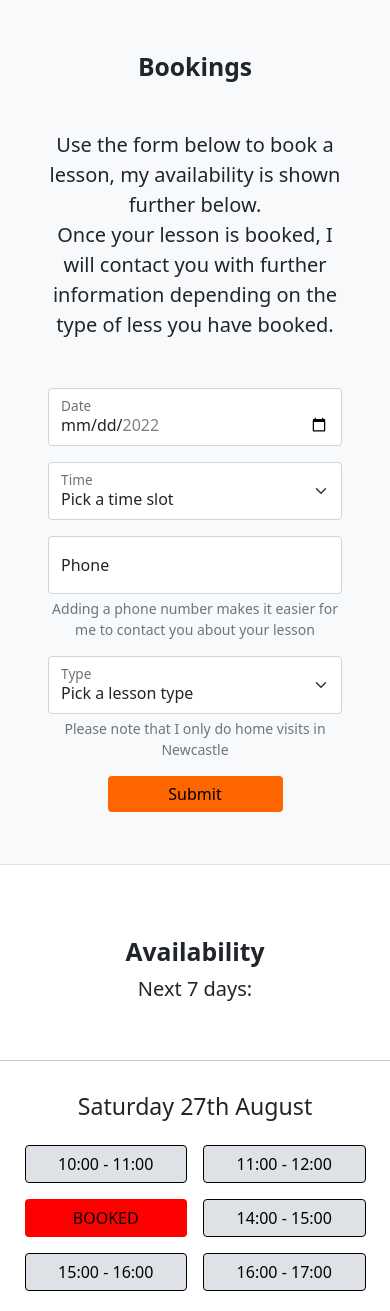
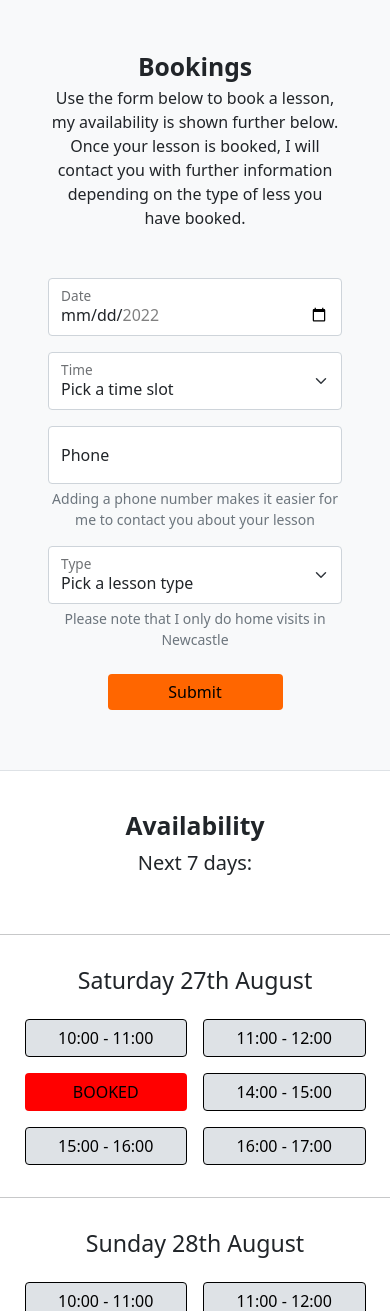
Before and after one commit to adamhatton/john-breedon-bass-tuition-pp4, a Django app: page /bookings/ in a window 390 px wide. Shown: the part 56-1367 px from the top of the page. Run offline with Django 3.2, Linux system fonts and the light colour scheme; a user stored in the database is signed in; data comes from the database, SQL or seed files in the repository; both versions use the stored data as it was after the commit; some libraries are stand-ins or nearby versions.

Commit message:
Add various margin changes to bootstrap classes

```diff
--- a/learner_account/admin.py
+++ b/learner_account/admin.py
@@ -45,6 +45,7 @@
         '''
         return obj.about[:100]
 
+    # Code taken from user "devwaseem" on https://stackoverflow.com/questions/56944865/how-to-remove-delete-button-from-django-admin-page  # noqa
     def has_delete_permission(self, request, obj=None):
         '''
         Disable delete button for LearnerProfiles to prevent issues
@@ -57,7 +58,7 @@
         ):
             return False
         return True
-
+    # End of Code taken from user "devwaseem"
 
 @admin.register(Testimonial)
 class TestimonialAdmin(admin.ModelAdmin):
--- a/static/css/style.css
+++ b/static/css/style.css
@@ -67,6 +67,7 @@
     color: #000;
     background-color: #ff6600;
     border: #ff6600;
+    margin: 0.5rem 0;
 }
 
 .btn:hover {
@@ -206,3 +207,12 @@
         opacity: 1;
     }
 }
+
+/*------------------------------------- Media Queries */
+/* For mobiles with screen size 475px and below */
+@media screen and (max-width: 475px) {
+
+    .booking-lead {
+        font-size: 1rem;
+    }
+}
--- a/static/js/script.js
+++ b/static/js/script.js
@@ -145,7 +145,6 @@
     dateField.value = date.dataset.dateStr;
 }
 
-
 /**
  * Takes a booking button and finds the previous h3 element
  */
--- a/templates/about.html
+++ b/templates/about.html
@@ -28,7 +28,7 @@
 
 <!-- Testimonials section -->
 <section class="py-5">
-    <div class="container px-5 my-5 px-5">
+    <div class="container px-5 mb-5 mt-3 px-5">
         <div class="text-center mb-5">
             <h2 class="fw-bolder">Student testimonials</h2>
             <p class="lead mb-0">See what my other students have to say about learning with me:</p>
--- a/templates/bookings.html
+++ b/templates/bookings.html
@@ -6,9 +6,9 @@
 <section id="bookings-section" class="bg-light py-1 push-below-nav border-bottom">
     <div class="container px-5 my-5">
         <div class="row justify-content-center text-center">
-            <h2 class="fw-bolder mb-5">Bookings</h2>
-            <p class="lead mb-0">Use the form below to book a lesson, my availability is shown further below.</p>
-            <p class="lead mb-0">Once your lesson is booked, I will contact you with further information depending on the type of less you have booked.</p>
+            <h2 class="fw-bolder mb-1">Bookings</h2>
+            <p class="lead mb-0 booking-lead">Use the form below to book a lesson, my availability is shown further below.</p>
+            <p class="lead mb-0 booking-lead">Once your lesson is booked, I will contact you with further information depending on the type of less you have booked.</p>
             <form id="bookings-form" class="form-width mt-5" method="POST">
                 {% crispy booking_form booking_form.helper %}
             </form>
@@ -18,7 +18,7 @@
 
 <!-- Availability section -->
 <section id="availability-section" class="border-bottom py-4">
-    <div class="container my-5 text-center">
+    <div class="container mb-5 mt-3 text-center">
         <div class="row justify-content-center">
             <div class="mb-4">
                 <h2 class="fw-bolder">Availability</h2>
--- a/templates/home.html
+++ b/templates/home.html
@@ -77,7 +77,7 @@
 
 <!-- Prices section -->
 <section class="border-bottom py-4">
-    <div class="container my-5">
+    <div class="container mb-5 mt-3">
         <div class="text-center mb-5">
             <h2 id="prices-header" class="fw-bolder">Prices</h2>
             <p class="lead mb-0">My standard prices are as follows:</p>
@@ -114,7 +114,7 @@
 
 <!-- Contact section -->
 <section class="bg-light py-5 scrollspy">
-    <div class="container px-5 my-5">
+    <div class="container px-5 mb-5 mt-3">
         <div class="row justify-content-center">
             <div class="text-center mb-5">
                 <h2 id="contact-header" class="fw-bolder">Get in touch</h2>
--- a/templates/learner_account.html
+++ b/templates/learner_account.html
@@ -16,8 +16,8 @@
 </section>
 
 <!-- Bookings section -->
-<section class="py-5">
-    <div class="container px-5 my-5 px-5">
+<section class="py-4">
+    <div class="container px-5 my-3 px-5">
         <div class="text-center mb-5">
             <h2 class="fw-bolder">Upcoming Bookings</h2>
             <p class="lead mb-0">View your existing bookings below:</p>
@@ -57,7 +57,7 @@
 
 <!-- Testimonial section -->
 <section class="border-bottom py-4 text bg-light">
-    <div class="container my-5 text-center">
+    <div class="container mb-5 mt-3 text-center">
         <div class="row justify-content-center">
             <div class="text-center mb-4">
                 <h2 class="fw-bolder">Testimonial</h2>
```
Also changed, not shown: db.sqlite3.
